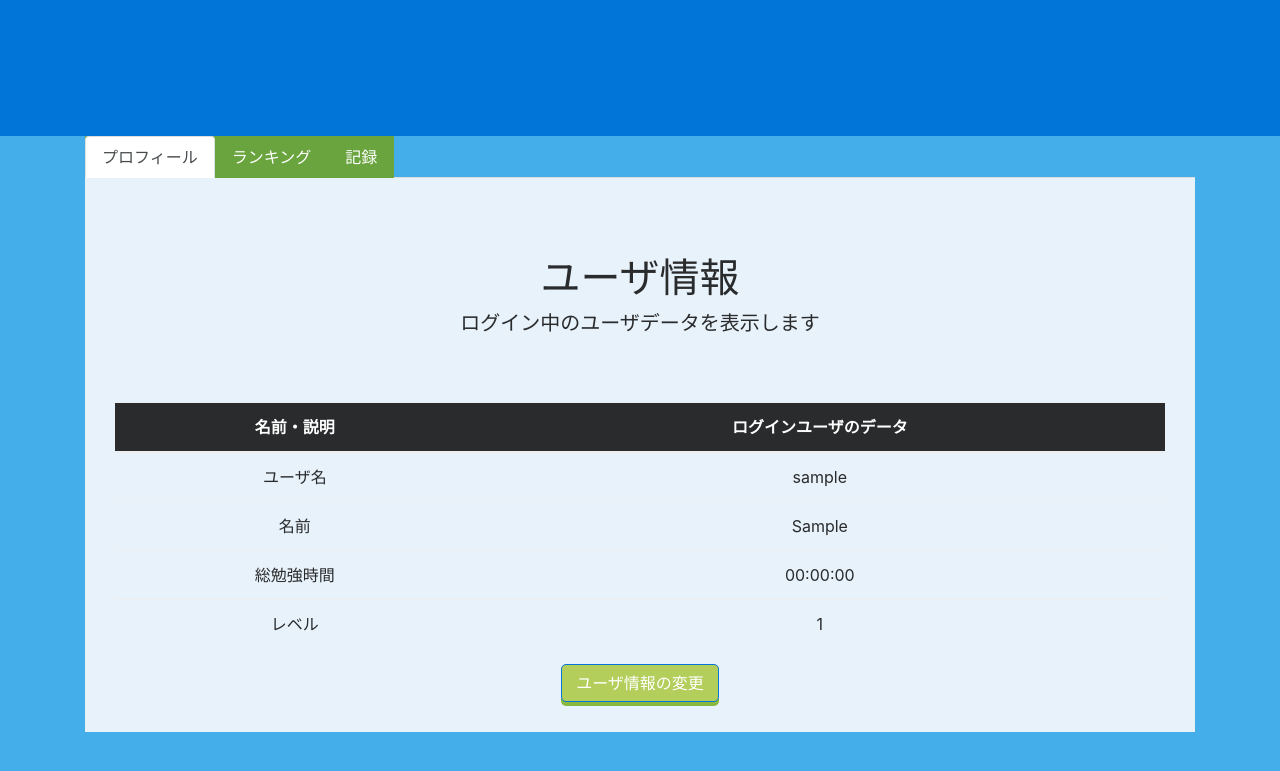
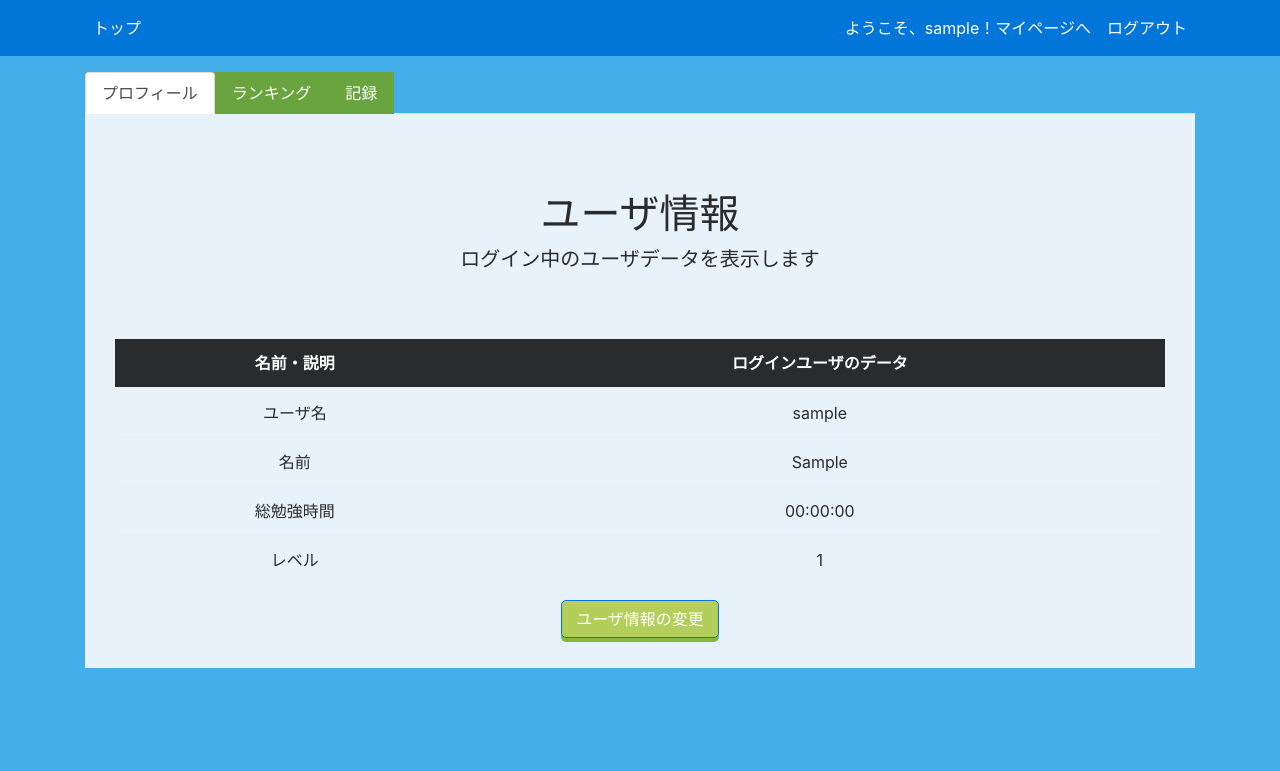
Before and after one commit to tetsu31415/StudyRival, a Django app: page /mypage/ in a window 1280 px wide. Shown: the top 771 px of the page. Run offline with Django 3.2, Linux system fonts and the light colour scheme; the visitor is signed in with stand-in values (Sample User, id 1); data comes from the database, SQL or seed files in the repository; data that the repository does not hold is empty; some libraries are stand-ins or nearby versions.

Commit message:
Bootstrap更新に伴うhtmlファイルの修正

```diff
--- a/app/templates/app/base.html
+++ b/app/templates/app/base.html
@@ -18,22 +18,22 @@
     <nav class="navbar navbar-dark bg-primary">
       <div class="container">
         <div class="nav navbar-nav">
-          <a class="nav-item nav-link" href="{% url 'easy_regist:index' %}">トップ</a>
+          <div class="d-flex flex-row">
+          <a class="mr-auto p-2 nav-item nav-link" href="{% url 'easy_regist:index' %}">トップ</a>
 
           {% if user.is_authenticated %}
-          <div class="pull-sm-right">
-            <a class="nav-item nav-link" href="{% url 'mypage' %}">
+            <a class="p-2 nav-item nav-link" href="{% url 'mypage' %}">
               ようこそ、{{ user.username }}！マイページへ
             </a>
-            <a class="nav-item nav-link" href="{% url 'easy_regist:logout' %}">ログアウト</a>
-          </div>
+            <a class="p-2 nav-item nav-link" href="{% url 'easy_regist:logout' %}">ログアウト</a>
 
           {% else %}
-          <a class="nav-item nav-link pull-sm-right" href="{% url 'easy_regist:login' %}">
+          <a class="p-2 nav-item nav-link pull-sm-right" href="{% url 'easy_regist:login' %}">
             ようこそ、ゲスト！ログインはこちら
           </a>
 
           {% endif %}
+          </div>
         </div><!-- /.nav -->
       </div><!-- /.container -->
     </nav>
--- a/app/templates/app/info.html
+++ b/app/templates/app/info.html
@@ -1,6 +1,6 @@
 {% extends "app/base.html" %}
 {% block content %}
-  <div class="m-t-1 m-l-1 m-r-1">
+  <div class="m-3">
     <!--タブのボタン部分-->
     <div class="container">
       <ul class="nav nav-tabs">
@@ -17,8 +17,7 @@
 
 
       <!--タブのコンテンツ部分-->
-        <div id=content>
-
+        <div id="content">
           <div class="center">
             <h1>ユーザ情報</h1>
             <p class="lead">ログイン中のユーザデータを表示します</p>
--- a/app/templates/app/ranking.html
+++ b/app/templates/app/ranking.html
@@ -1,6 +1,6 @@
 {% extends "app/base.html" %}
 {% block content %}
-  <div class="m-t-1 m-l-1 m-r-1">
+  <div class="m-3">
     <!--タブのボタン部分-->
     <div class="container">
       <ul class="nav nav-tabs">
--- a/app/templates/app/timer.html
+++ b/app/templates/app/timer.html
@@ -4,7 +4,7 @@
 <script src="{% static 'js/timer.js' %}"></script>
 {% endblock %}
 {% block content %}
-  <div class="m-t-1 m-l-1 m-r-1">
+  <div class="m-3">
     <!--タブのボタン部分-->
     <div class="container">
       <ul class="nav nav-tabs">
--- a/static/css/main.css
+++ b/static/css/main.css
@@ -67,6 +67,10 @@ color: #26534c;
 background-color: #428bca;
 }
 
+.nav-item.nav-link{
+  color: #fff;
+}
+
 #content {
   background-color: #e8f2fb;
   padding: 30px;
```
